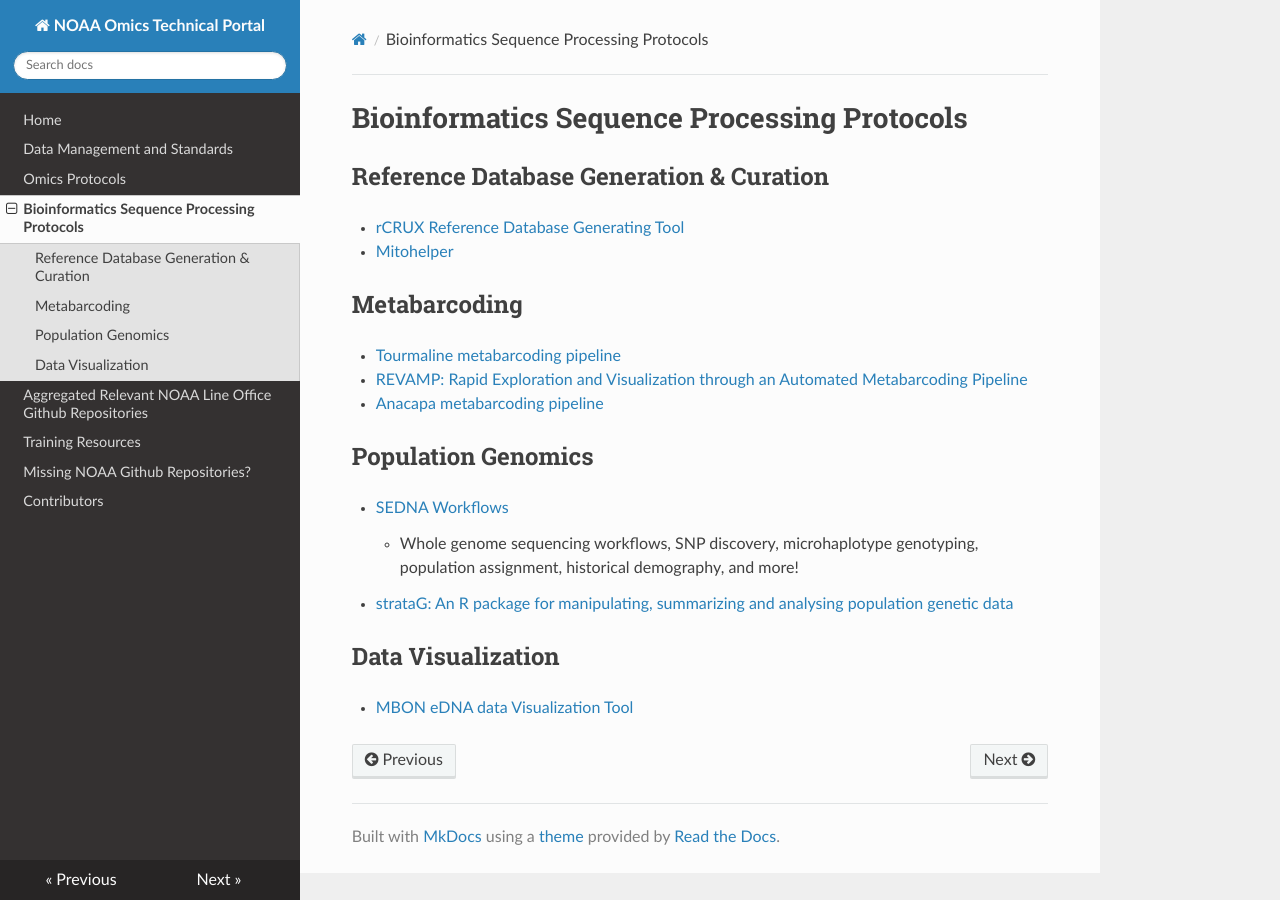
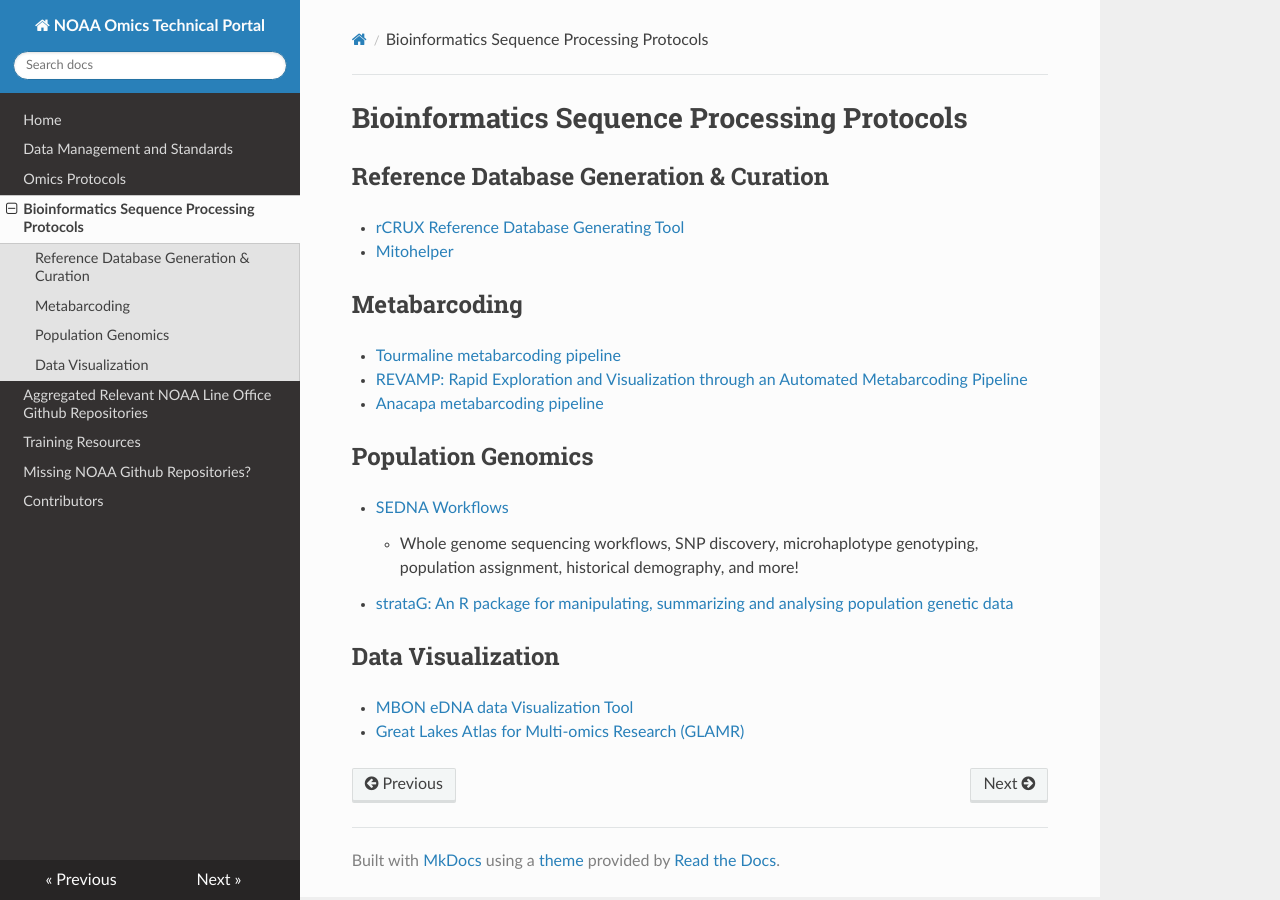
Before and after one commit to NOAA-Omics/NOAA-Omics-Technical-Portal, an MkDocs documentation site: the page built from docs/Bioinformatics-sequence-processing-protocols.md, in a window 1280 px wide. Built offline with MkDocs 1.6.1, drawn with Linux system fonts in a browser that asks for light colours; nearby versions of some CDN libraries.

Commit message:
Update Bioinformatics-sequence-processing-protocols.md

```diff
--- a/docs/Bioinformatics-sequence-processing-protocols.md
+++ b/docs/Bioinformatics-sequence-processing-protocols.md
@@ -24,3 +24,4 @@
 Data Visualization
 ----------------
 - [MBON eDNA data Visualization Tool](https://github.com/marinebon/edna-vis)
+- [Great Lakes Atlas for Multi-omics Research (GLAMR)](https://greatlakesomics.org/)
```
